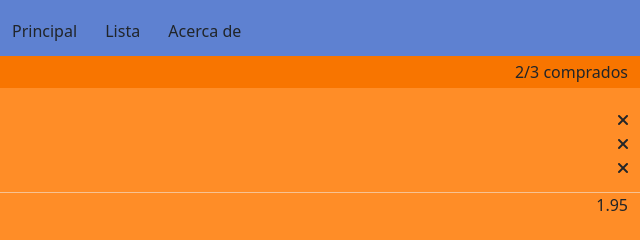
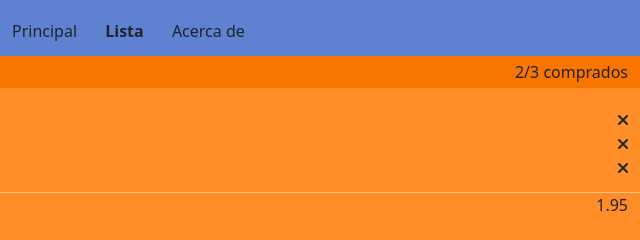
Before and after one commit to AVX00/202201-W1CH4-Alberto-Vidal, a plain HTML site: page index.html in a window 1280 px wide. Shown: the top 240 px of the page, 640-1280 px from the left. Drawn offline with nearby package versions, Linux system fonts and the light colour scheme.

Commit message:
style bold to middle link

```diff
--- a/index.html
+++ b/index.html
@@ -27,7 +27,8 @@
           <span class="burger-menu__part d-sm-none"></span>
           <nav class="row flex-grow-1 main-header__menu d-sm-block">
             <a href="form.html" class="navigation-button no-decoration col">Principal</a>
-            <a href="index.html" class="navigation-button no-decoration col">Lista</a>
+            <a href="index.html" class="navigation-button no-decoration bold
+              col">Lista</a>
             <a href="" class="navigation-button no-decoration col">Acerca de</a>
           </nav>
         </div>
--- a/style.css
+++ b/style.css
@@ -102,3 +102,7 @@
 .form-button {
   margin-top: 1rem;
 }
+
+.bold {
+  font-weight: bold;
+}
```
Also changed, not shown: form.html (+2 -1 lines).
